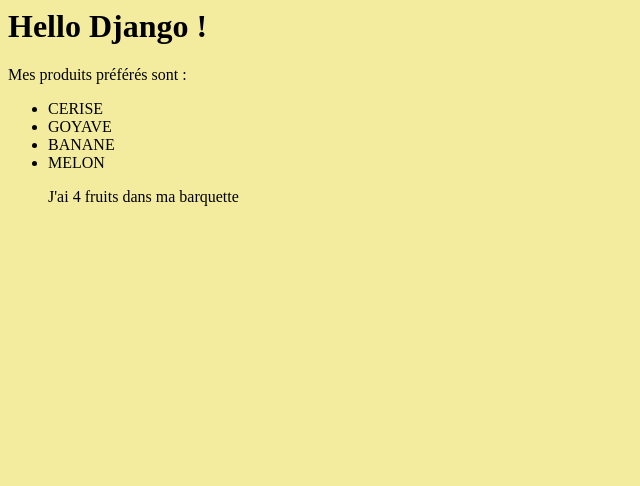
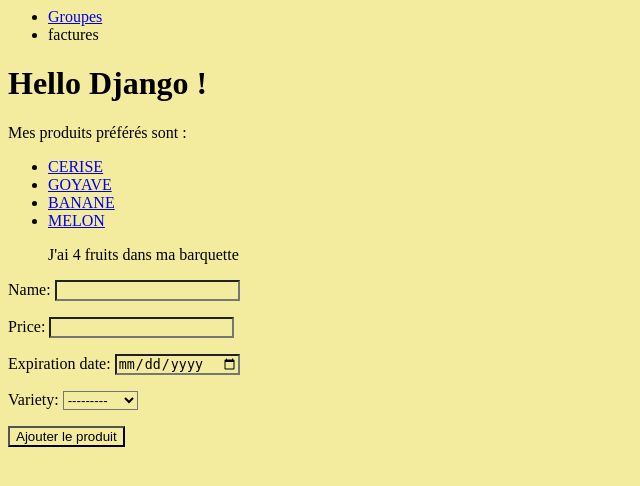
Before and after one commit to Malfioso/generateur_facture, a Django app: page /product_list/ in a window 1280 px wide. Shown: the top 486 px of the page, without its empty margins (0-640 px from the left). Run offline with Django 5.2, Linux system fonts and the light colour scheme; data comes from the database, SQL or seed files in the repository; both versions use the stored data as it was after the commit.

Commit message:
feat : form logic

```diff
--- a/invoice/invoice/urls.py
+++ b/invoice/invoice/urls.py
@@ -24,8 +24,8 @@ urlpatterns = [
     path('admin/', admin.site.urls),
 
     # route to products page
-    path('product_list/', product_views.product_list),  # route to about page
-    path('product_list/<int:id>/', product_views.product_details),
+    path('product_list/', product_views.product_list,name="product-list"),  # route to about page
+    path('product_list/<int:id>/', product_views.product_details, name="product-detail"),
 
     # route to invoices page
     path('invoices/', invoice_views.invoice_list),  # Default route to products page
--- /dev/null
+++ b/invoice/products/forms.py
@@ -0,0 +1,13 @@
+
+from django import forms
+
+from .models import Product
+
+class ProductForm(forms.ModelForm):
+    class Meta:
+        model = Product
+        fields = ['name', 'price', 'expiration_date', 'variety']
+        widgets = {
+            'expiration_date': forms.DateInput(attrs={'type': 'date'}),
+            'variety': forms.Select(),
+        }
--- a/invoice/products/models.py
+++ b/invoice/products/models.py
@@ -4,7 +4,7 @@ from django.db import models
 class Product(models.Model):
     name = models.CharField(max_length=100)
     price = models.DecimalField(max_digits=10, decimal_places=2)
-    expiration_date = models.DateField(auto_now=True)
+    expiration_date = models.DateField(blank=True, null=True)
 
     # nested class to specify the product variety
 
--- a/invoice/products/templates/products/base.html
+++ b/invoice/products/templates/products/base.html
@@ -5,6 +5,12 @@
     <link rel="stylesheet" href="{% static 'products/styles.css' %}" />
   </head>
   <body>
+    <nav>
+      <ul>
+        <li><a href="{% url 'product-list' %}">Groupes</a></li>
+        <li>factures</li>
+      </ul>
+    </nav>
     <!-- balise block est provient de Django ensuite son nom content-->
     {% block content %}{% endblock %}
   </body>
--- a/invoice/products/templates/products/product_details.html
+++ b/invoice/products/templates/products/product_details.html
@@ -1,4 +1,5 @@
 {% extends 'products/base.html' %} {% block content %}
+<p><a href="{% url 'product-list' %}">retour</a></p>
 <h2>
   L'identifiant du produit est {{ product.id }} et je suis une {{product.name}},
   <!-- WTF ??? DJANGO CA PEUT FAIRE CA ???? J'AI JAMAIS DECLARE CETTE FONCTION ??!-->
--- a/invoice/products/templates/products/product_list.html
+++ b/invoice/products/templates/products/product_list.html
@@ -6,9 +6,16 @@
 <ul>
   {% for product in products %}
 
-  <li>{{ product.name|upper }}</li>
+  <li>
+    <a href="{% url 'product-detail' product.id %}">{{ product.name|upper }}</a>
+  </li>
   {% endfor %}
   <p>J'ai {{products|length}} fruits dans ma barquette</p>
 </ul>
 
+<form method="post">
+  {% csrf_token %} {{ form.as_p }}
+  <button type="submit">Ajouter le produit</button>
+</form>
+
 {% endblock %}
--- a/invoice/products/views.py
+++ b/invoice/products/views.py
@@ -1,14 +1,27 @@
 # ~/projects/generateur_facture/invoice/products/views.py
 
 from django.http import HttpResponse
-from django.shortcuts import render
+from django.shortcuts import render, redirect
 from products.models import Product
+from .forms import ProductForm
 
 products = Product.objects.all()
 
+form = ProductForm()
 def product_list(request):
-    #dictionnaire contextuel 'products', abligatoire pour permettre à notre cabarit de capter ce qu'il se passe
-    return render(request,'products/product_list.html',{'products': products})
+    products = Product.objects.all()
+    form = ProductForm()
+
+    if request.method == 'POST':
+        form = ProductForm(request.POST)
+        if form.is_valid():
+            form.save()
+            return redirect('product-list')  # évite les doublons en cas de F5
+
+    return render(request, 'products/product_list.html', {
+        'products': products,
+        'form': form
+    })
 
 def product_details(request, id):
     product = Product.objects.get(id=id)
```
Also changed, not shown: invoice/db.sqlite3.
